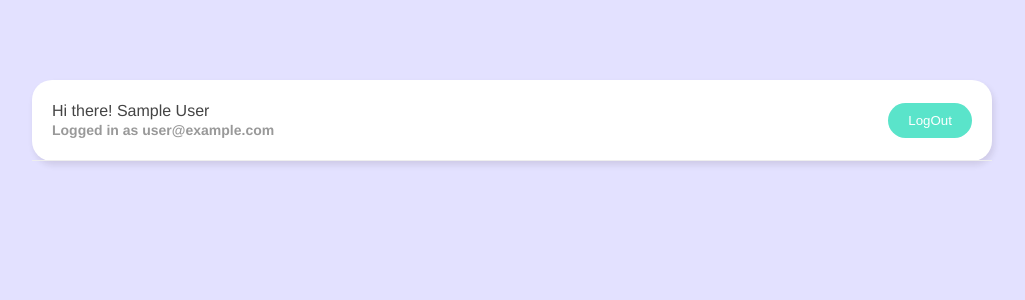
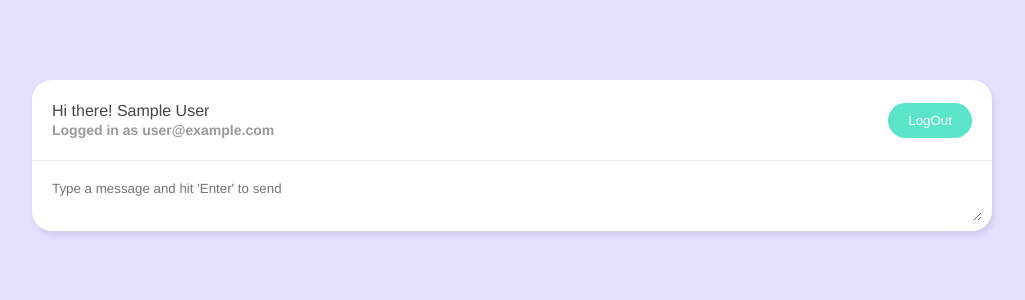
Before and after one commit to fisheeesh/chatty, a Vue app: page /chatroom in a window 1280 px wide. Shown: the top 300 px of the page, without its empty margins (128-1153 px from the left). Built offline with nearby package versions, Linux system fonts and the light colour scheme; no server answers; sample sign-in values are in the browser's storage.

Commit message:
create chat form

```diff
--- a/src/components/NavBar.vue
+++ b/src/components/NavBar.vue
@@ -19,7 +19,6 @@
         let { logOut } = useSignOut()
         let signOut = async () => {
             await logOut()
-            // router.push('/')
         }
         return { signOut, user }
     }
--- /dev/null
+++ b/src/components/NewChatForm.vue
@@ -0,0 +1,52 @@
+<template>
+  <form>
+    <textarea
+      placeholder="Type a message and hit 'Enter' to send"
+      v-model="message"
+      @keydown.enter.prevent="handleSubmit"
+    ></textarea>
+  </form>
+</template>
+
+<script>
+import getUser from "@/composables/getUser";
+import { timeStamp } from "@/firebase/config";
+import { ref } from "vue";
+
+export default {
+  setup() {
+    let message = ref("");
+    let { user } = getUser()
+
+    let handleSubmit = () =>{
+        let chat = {
+            message : message.value,
+            userName : user.value.displayName,
+            sent_at : timeStamp()
+        }
+        console.log(chat)
+        message.value = ''
+    }
+
+    return { message, handleSubmit };
+  },
+};
+</script>
+
+<style>
+form{
+    margin: 10px;
+}
+form textarea{
+    width: 100%;
+    max-width: 100%;
+    margin-bottom: 6px;
+    padding: 10px;
+    box-sizing: border-box;
+    border: 0;
+    border-radius: 20px;
+    font-family: inherit;
+    outline: none;
+    /* resize: none; */
+}
+</style>
--- a/src/views/ChatRoom.vue
+++ b/src/views/ChatRoom.vue
@@ -1,17 +1,29 @@
 <template>
-    <div class="container">
-        <NavBar></NavBar>
-    </div>
+  <div class="container">
+    <NavBar></NavBar>
+    <NewChatForm></NewChatForm>
+  </div>
 </template>
 
 <script>
+import NewChatForm from '../components/NewChatForm'
+import { watch } from 'vue';
 import NavBar from '../components/NavBar'
+import { useRouter } from 'vue-router';
+import getUser from '@/composables/getUser';
 export default {
-  components: { NavBar },
+  components: {
+    NewChatForm, NavBar },
+  setup() {
+    let router = useRouter()
+    let { user } = getUser()
+    watch(user, () => {
+      if (!user.value) router.push('/')
+    })
 
+    return {}
+  }
 }
 </script>
 
-<style>
-
-</style>
+<style></style>
```
